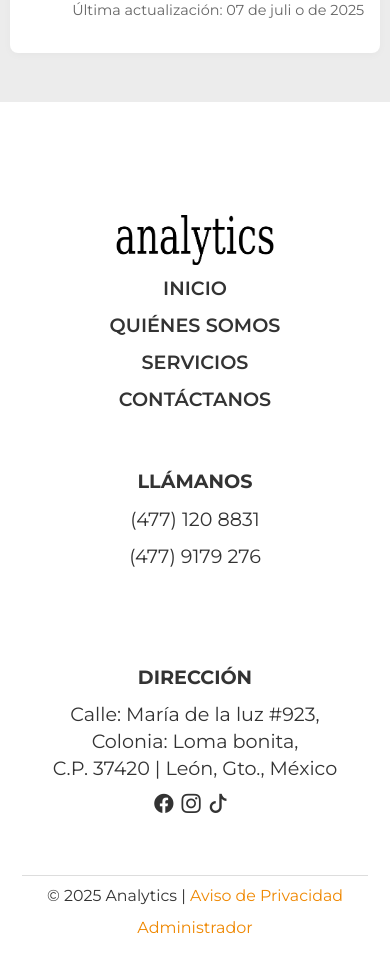
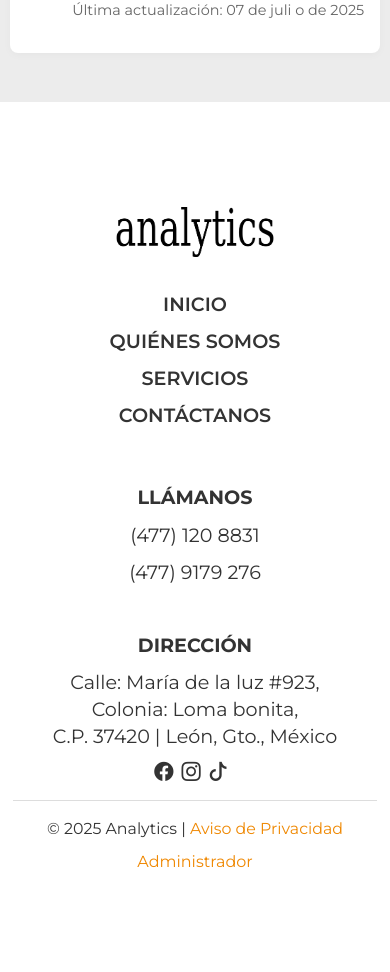
Before and after one commit to PabloDevUtl/analytics, a React (Vite) app: page /avisolargo in a window 390 px wide. Shown: the part 1215-2187 px from the top of the page. After the commit the page ends 2111 px from the top, so only its background shows below. Built offline with nearby package versions, Linux system fonts and the light colour scheme.

Commit message:
Se modifico Footer.css y se quito link de administrador

```diff
--- a/frontend/styles/Footer.css
+++ b/frontend/styles/Footer.css
@@ -5,7 +5,7 @@
 /* Estilos generales del footer */
 .footer {
   background: #fff;
-  padding: 2rem 1.4rem;
+  padding: 1.5rem 1.4rem;
   font-family: "Montserrat", sans-serif;
   color: #333333;
 }
@@ -18,7 +18,7 @@
   flex-wrap: wrap;          /* Permite salto a nuevas filas */
   justify-content: space-between;
   align-items: flex-start;
-  margin-bottom: 1.3rem;
+  margin-bottom: 1.7rem;
 }
 
 /* Columnas del footer */
@@ -117,9 +117,11 @@
   flex-wrap: wrap;          /* Permite apilar en móvil */
   justify-content: space-between;
   align-items: center;
-  border-top: 1px solid #ddd;
-  padding: 0.5rem 1rem;
+  border-top: 1.5px solid #ddd;
+  padding: 1rem 1rem;
+  padding-bottom: 0.5rem;
   font-size: 0.99rem;
+  margin: -0.6rem;
 }
 
 /* Enlace “Administrador” en naranja y subrayado al hover */
@@ -163,15 +165,20 @@
 
   /* Centrar columnas individuales */
   .footer-column {
-    margin: 0.5rem auto;
+    margin: 1rem auto;
   }
 
   /* Centrar textos de contacto y dirección */
   .footer-contact-column,
   .footer-address-column {
     text-align: center;
+        margin: 0rem auto;
+
   }
+.footer-address-column{
+          margin: -2rem auto;
 
+}
   /* Centrar iconos sociales */
   .footer-social {
     display: flex;
@@ -193,6 +200,15 @@
   /* Ajuste vertical del logo para reducir separación */
   .footer-logo-column {
     margin: 1rem auto 0 auto;
-    margin-bottom: -4rem;
+    margin-bottom: -3rem;
   }
 }
+
+
+.footer-bottom {
+  flex-direction: column !important;
+  align-items: center !important;
+  justify-content: center !important;
+  text-align: center !important;
+  gap: 0.6rem;
+}
```
